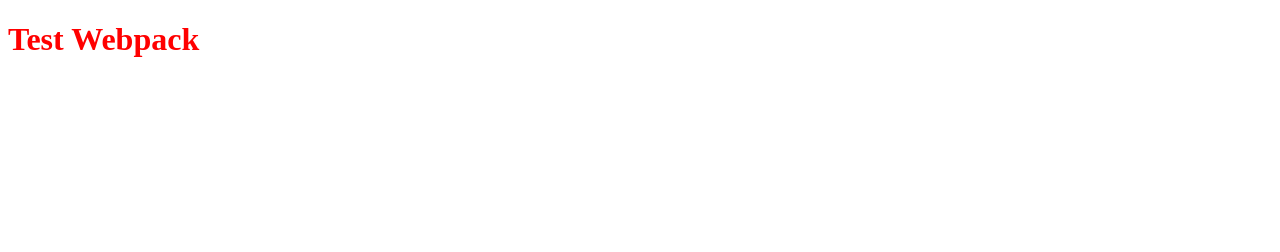
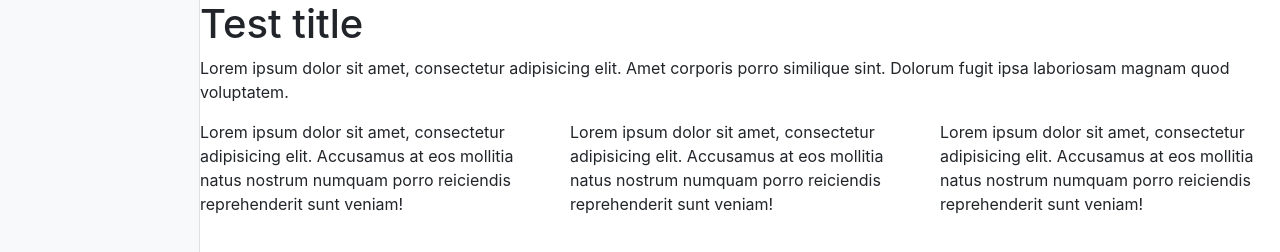
Before and after one commit to okadyrov/jsconstructor, a website built with webpack: page src/index.html in a window 1280 px wide. Shown: the top 252 px of the page. Built offline with nearby package versions, Linux system fonts and the light colour scheme.

Commit message:
create two mode and added css styles

```diff
--- a/package.json
+++ b/package.json
@@ -14,7 +14,9 @@
   "author": "Oleg Kadyrov <some email>",
   "license": "ISC",
   "devDependencies": {
+    "css-loader": "^4.3.0",
     "html-webpack-plugin": "^4.5.0",
+    "style-loader": "^2.0.0",
     "webpack": "^4.44.2",
     "webpack-cli": "^3.3.12",
     "webpack-dev-server": "^3.11.0"
--- a/src/index.html
+++ b/src/index.html
@@ -2,10 +2,37 @@
 <html lang="en">
 <head>
     <meta charset="UTF-8">
+    <link rel="stylesheet" href="https://stackpath.bootstrapcdn.com/bootstrap/4.5.2/css/bootstrap.min.css" integrity="sha384-JcKb8q3iqJ61gNV9KGb8thSsNjpSL0n8PARn9HuZOnIxN0hoP+VmmDGMN5t9UJ0Z" crossorigin="anonymous">
     <title>JS Constructor</title>
 </head>
 <body>
-  <h1>Test Webpack</h1>
+  <div id="app" class="container-fluid">
+      <div id="panel" class="bg-light sidebar"></div>
+      <div id="site" class="content">
+          <div class="row">
+              <div class="col-sm">
+                  <h1>Test title</h1>
+              </div>
+          </div>
+          <div class="row">
+              <div class="col-sm">
+                  <p>Lorem ipsum dolor sit amet, consectetur adipisicing elit. Amet corporis porro similique sint. Dolorum fugit ipsa laboriosam magnam quod voluptatem.</p>
+              </div>
+          </div>
+          <div class="row">
+              <div class="col-sm">
+                  <p>Lorem ipsum dolor sit amet, consectetur adipisicing elit. Accusamus at eos mollitia natus nostrum numquam porro reiciendis reprehenderit sunt veniam!</p>
+              </div>
+              <div class="col-sm">
+                  <p>Lorem ipsum dolor sit amet, consectetur adipisicing elit. Accusamus at eos mollitia natus nostrum numquam porro reiciendis reprehenderit sunt veniam!</p>
+              </div>
+              <div class="col-sm">
+                  <p>Lorem ipsum dolor sit amet, consectetur adipisicing elit. Accusamus at eos mollitia natus nostrum numquam porro reiciendis reprehenderit sunt veniam!</p>
+              </div>
+          </div>
+      </div>
+
+  </div>
 
 </body>
 </html>
--- a/src/index.js
+++ b/src/index.js
@@ -1 +1 @@
-document.querySelector('h1').style.color = 'red'
+import './styles/main.css'
--- /dev/null
+++ b/src/styles/main.css
@@ -0,0 +1,22 @@
+#app {
+    position: relative;
+}
+
+.content {
+    position: absolute;
+    top: 0;
+    right: 0;
+    left: 200px;
+
+}
+.sidebar {
+    position: fixed;
+    top: 0;
+    bottom: 0;
+    left: 0;
+    width: 200px;
+    z-index: 100;
+    padding: 10px;
+    box-shadow: inset -1px 0 0 rgba(0, 0, 0, .1);
+    overflow-y: auto;
+}
--- a/webpack.config.js
+++ b/webpack.config.js
@@ -14,6 +14,14 @@ module.exports = {
         new HTMLWebpackPlugin({
             template: './src/index.html'
         })
-    ]
+    ],
+    module: {
+        rules: [
+            {
+                test: /\.css$/i,
+                use: ['style-loader', 'css-loader'],
+            },
+        ],
+    },
 
 }
```
Also changed, not shown: 1 other file.
